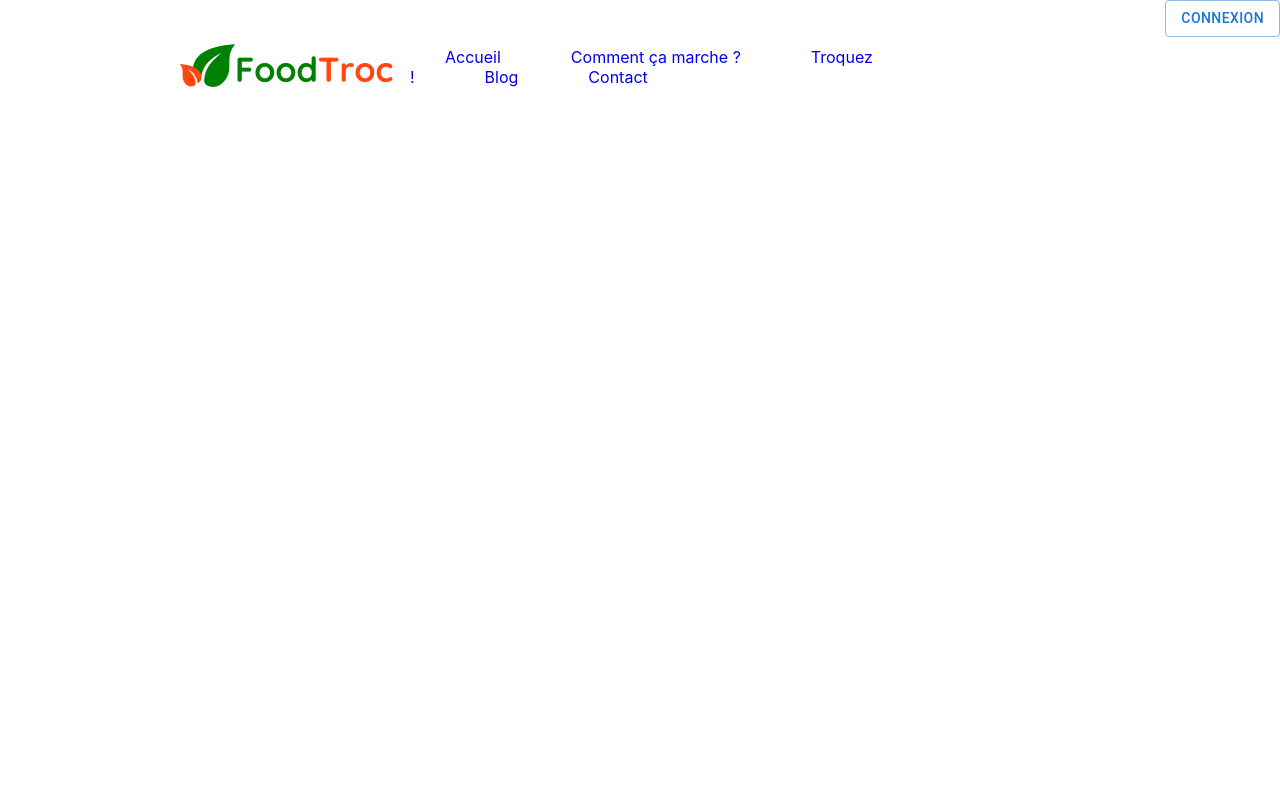
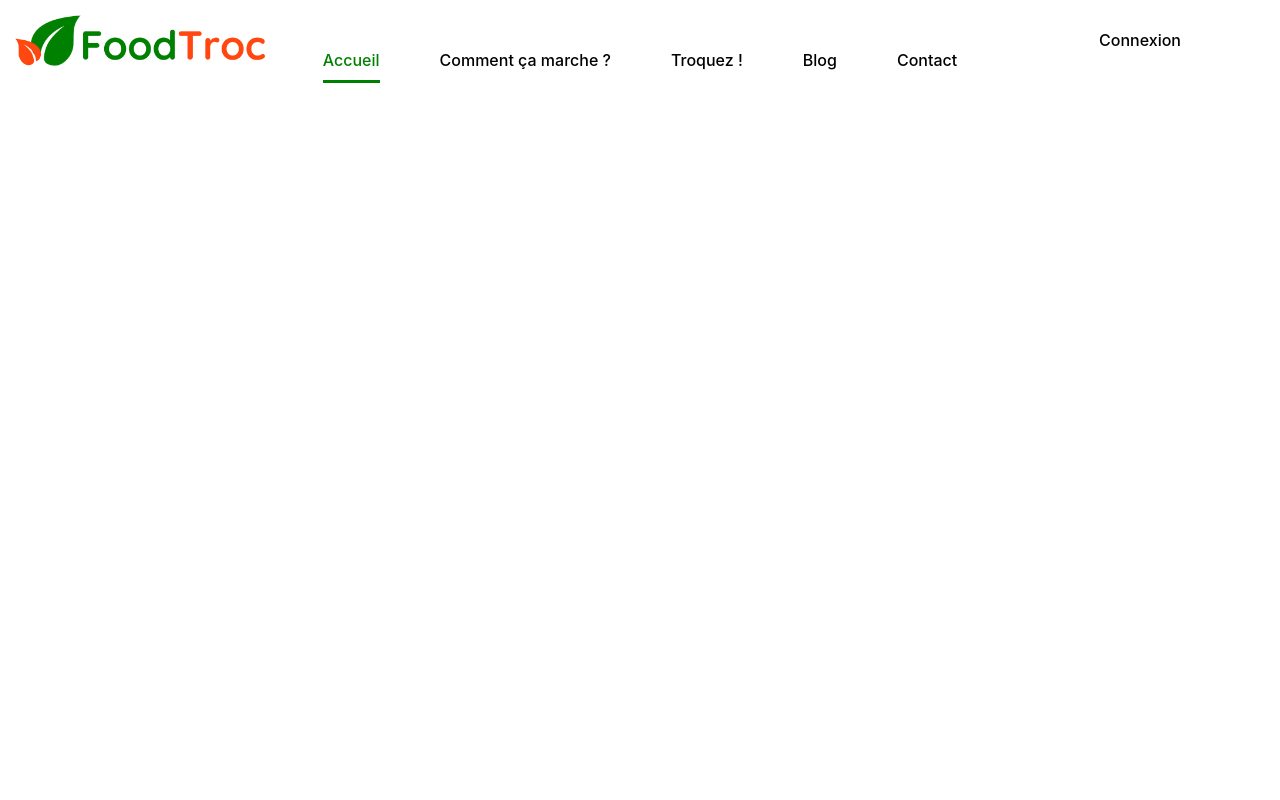
Before and after one commit to Derma6/FoodTroc-Project, a React (Create React App) app in the folder front-end/: page / in a window 1280 px wide. Shown: the top 800 px of the page. Built offline with nearby package versions, Linux system fonts and the light colour scheme.

Commit message:
modify header

```diff
--- a/front-end/public/index.html
+++ b/front-end/public/index.html
@@ -9,7 +9,7 @@
       content="Web site created using create-react-app"
     />
 
-    <title>React App</title>
+    <title>FoodTroc.fr</title>
   </head>
   <body>
     <noscript>You need to enable JavaScript to run this app.</noscript>
--- a/front-end/src/components/MAIN/Header/Header.js
+++ b/front-end/src/components/MAIN/Header/Header.js
@@ -1,25 +1,34 @@
 import React from 'react';
-import { Link } from 'react-router-dom';
-import Button from '@mui/material/Button';
+import { Link, NavLink } from 'react-router-dom';
 import Logo from '../../../styles/images/foodtroc_logo.png';
 import './header.css';
 
 const Header = () => {
   return (
     <header>
-      <Button className="login-button" variant="outlined">
+      <Link to="/">
+        <img src={Logo} alt={'foodtroc logo'} width={`250px`} />
+      </Link>
+      <nav>
+        <NavLink activeClassName="active" to="/">
+          Accueil
+        </NavLink>
+        <NavLink activeClassName="active" to="/commentcamarche">
+          Comment ça marche ?
+        </NavLink>
+        <NavLink activeClassName="active" to="/troquez">
+          Troquez !
+        </NavLink>
+        <NavLink activeClassName="active" to="/blog">
+          Blog
+        </NavLink>
+        <NavLink activeClassName="active" to="/contact">
+          Contact
+        </NavLink>
+      </nav>
+      <Link to="/login" className="login-button">
         Connexion
-      </Button>
-      <div className="logo-and-nav">
-        <img src={Logo} alt={'foodtroc logo'} width={`250px`} />
-        <nav>
-          <Link to="/">Accueil</Link>
-          <Link to="/commentcamarche">Comment ça marche ?</Link>
-          <Link to="/troquez">Troquez !</Link>
-          <Link to="/blog">Blog</Link>
-          <Link to="/contact">Contact</Link>
-        </nav>
-      </div>
+      </Link>
     </header>
   );
 };
--- a/front-end/src/components/MAIN/Header/header.css
+++ b/front-end/src/components/MAIN/Header/header.css
@@ -1,23 +1,31 @@
 header {
   display: grid;
-  justify-items: end;
+  align-items: end;
+  justify-items: center;
+  grid-template-columns: 1fr 3fr 1fr;
+  padding: 15px;
+}
+.login-button {
+  width: fit-content;
+  margin-bottom: 20px;
+}
+header a {
+  text-decoration: none;
+  color: black;
+  font-weight: 500;
+}
+nav a {
+  margin: 30px;
+  padding-bottom: 10px;
+  font-weight: 500;
+}
+.active {
+  color: green;
+  border-bottom: solid 3px green;
 }
 
-.login-button {
-  width: fit-content;
-  margin: 20px 35px 0 0;
-  /* left: 85%;
-  top: 25px; */
+@media all and (max-width: 1200px) {
+  nav a {
+    margin: 15px;
+  }
 }
-
-.logo-and-nav {
-  width: 75%;
-  margin: auto;
-  display: flex;
-  align-items: center;
-  justify-content: space-between;
-}
-
-header a {
-  margin: 35px;
-}
--- a/front-end/src/index.css
+++ b/front-end/src/index.css
@@ -11,7 +11,3 @@ code {
   font-family: source-code-pro, Menlo, Monaco, Consolas, 'Courier New',
     monospace;
 }
-
-a {
-  text-decoration: none;
-}
```
Also changed, not shown: front-end/src/styles/images/foodtroc_logo.png.
